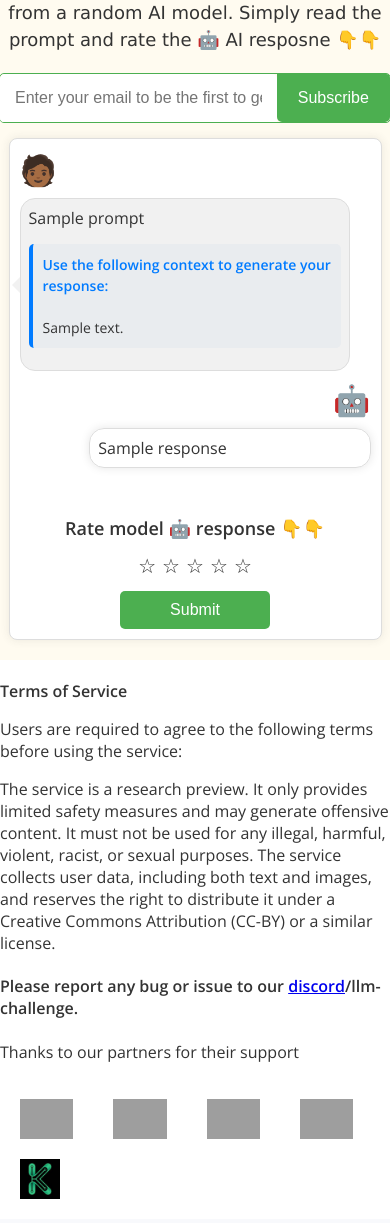
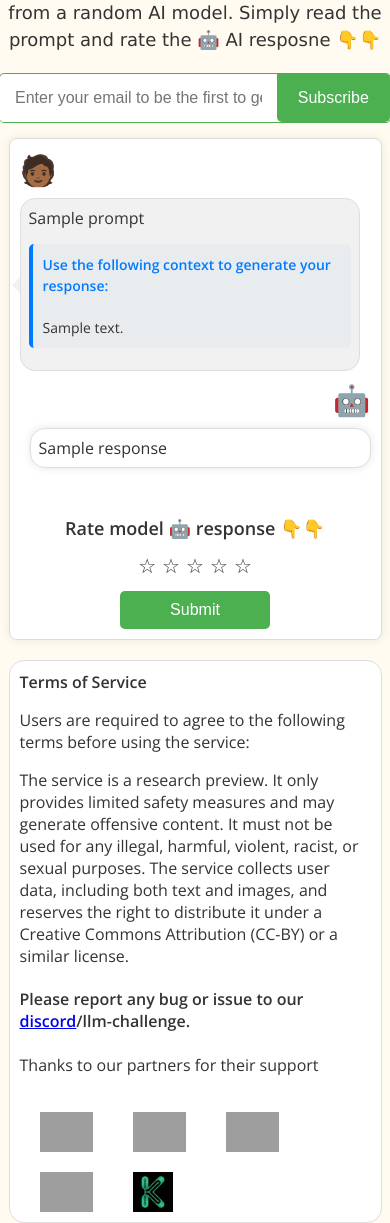
Before and after one commit to open-llm-initiative/llm-challenge, a Python web app: template templates/challenge_index.html in a window 390 px wide. Shown: the part 238-1461 px from the top of the page. Before the commit the page ends 1437 px from the top, so only its background shows below. Run offline with Jinja, Linux system fonts and the light colour scheme; the template is opened without the code that fills it: most values are stand-ins (such as "Sample title", 1, 10 or a date in 2020); grey boxes are pictures that could not be loaded.

Commit message:
made fixes to successfully manage the prod environment variable, and minor css fixes for mobile

```diff
--- a/static/web/challenge.css
+++ b/static/web/challenge.css
@@ -85,6 +85,8 @@ body {
     padding: 20px;
     max-width: 48rem;
     width:100%;
+    border: 1px solid #ddd;
+    border-radius: 15px;
 }
 
 .sponsor-image-about img{
@@ -107,7 +109,7 @@ body {
     background-color: #f1f1f1;
     text-align: left;
     position: relative;
-    max-width: 89%; /* Adjusts the width to look more like a message bubble */
+    max-width: 92%; /* Adjusts the width to look more like a message bubble */
     word-wrap: break-word; /* Ensures text wraps within the bubble */
 }
 
@@ -151,8 +153,8 @@ body {
     box-shadow: 0 0 10px rgba(0, 0, 0, 0.1);
     text-align: left;
     align-self: flex-end;
-    min-width: 75%;
-    max-width: 75%;
+    min-width: 92%;
+    max-width: 92%;
 }
 
 .assistant {
@@ -295,6 +297,12 @@ body {
         padding: 10px;
         max-width: 90%;
     }
+
+    .acknowledge {
+        padding: 10px;
+        max-width: 90%;
+    }
+
     .chat, .response_container {
         padding: 8px;
         margin: 8px 0;
```
Also changed, not shown: common/prompts_handler.py (+4 -4 lines), static/capital-one.png (deleted), static/data-science-dojo.png (deleted).
